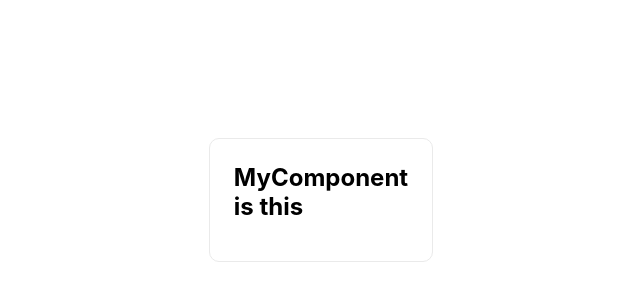
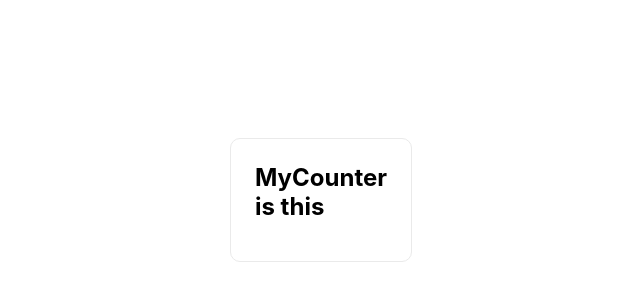
Before and after one commit to seanmodd/truly-mittal-context, a Next.js app: page / in a window 1280 px wide. Shown: the part 224-524 px from the top of the page, without its empty margins (319-959 px from the left). Built offline with nearby package versions, Linux system fonts and the light colour scheme.

Commit message:
TEMPLATE THIS FOR STACKBLITZ

```diff
--- a/components/MyComponent.js
+++ /dev/null
@@ -1,11 +0,0 @@
-import React from 'react';
-
-const MyComponent = () => {
-  return (
-    <div>
-      <h3>MyComponent is this</h3>
-    </div>
-  );
-};
-
-export default MyComponent;
--- /dev/null
+++ b/components/MyCounter.js
@@ -0,0 +1,11 @@
+import React from 'react';
+
+const MyCounter = () => {
+  return (
+    <div>
+      <h3>MyCounter is this</h3>
+    </div>
+  );
+};
+
+export default MyCounter;
--- a/pages/index.js
+++ b/pages/index.js
@@ -1,12 +1,11 @@
 import Head from 'next/head';
 import Layout from '../components/Layout';
-import MyComponent from '../components/MyComponent';
-import styles from '../styles/Home.module.css';
+import MyCounter from '../components/MyCounter';
 
 export default function Home() {
   return (
     <Layout>
-      <MyComponent />
+      <MyCounter />
     </Layout>
   );
 }
```
